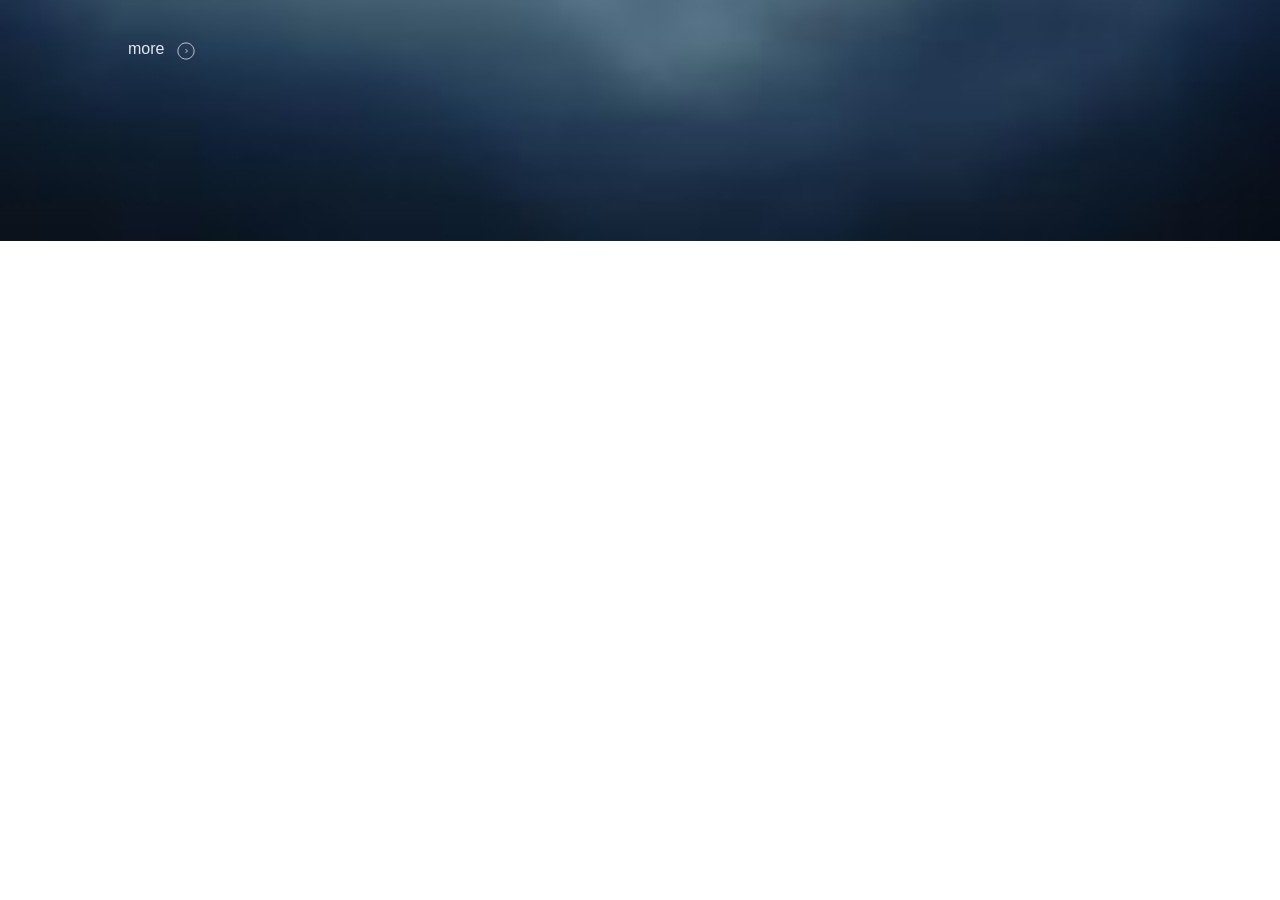
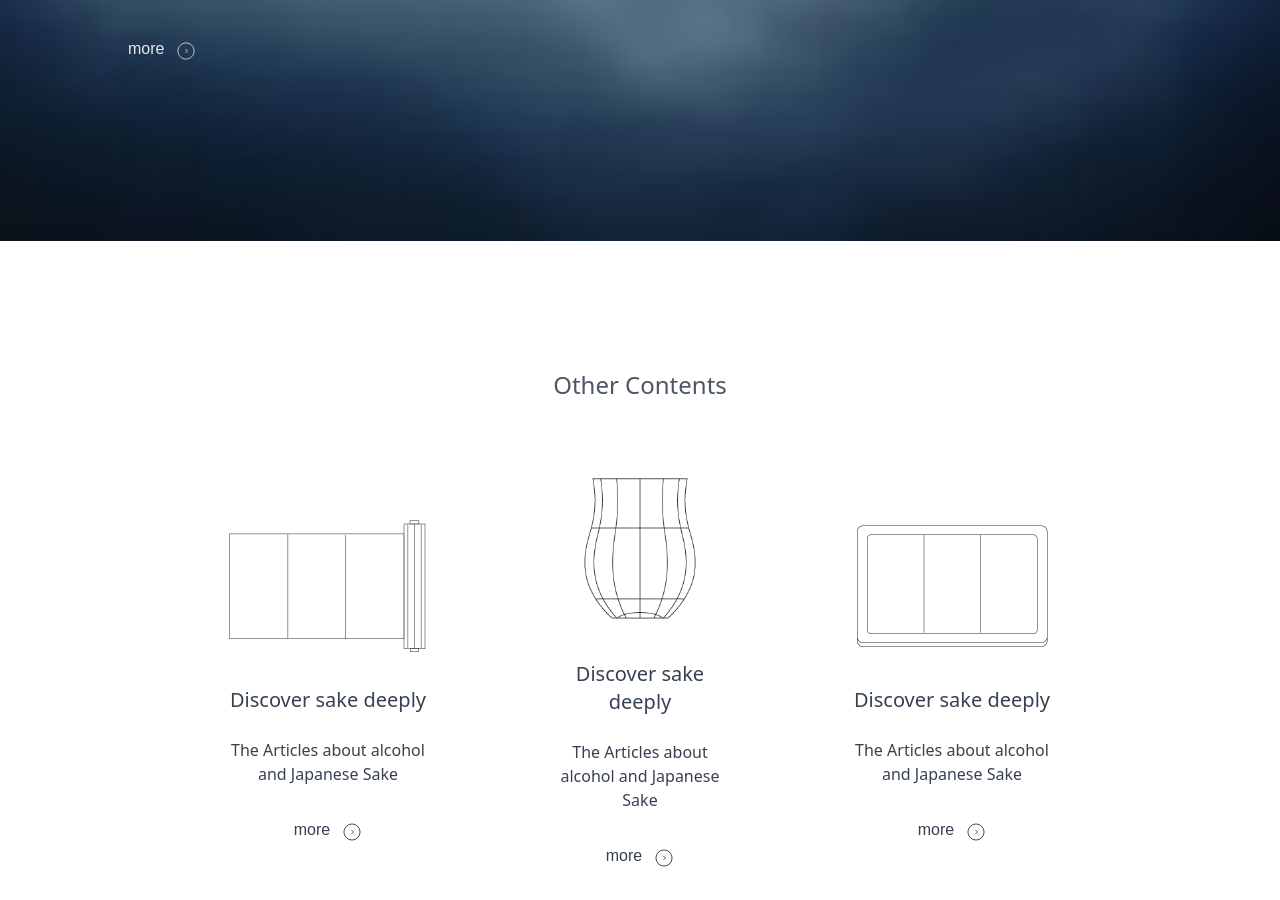
Before and after one commit to Ayumu1995/japanese-sake-website, a website: page index.html in a window 1280 px wide. Shown: the part 3826-4726 px from the top of the page. Before the commit the page ends 4067 px from the top, so only its background shows below. Drawn offline with nearby package versions, Linux system fonts and the light colour scheme; files that its build step writes are made by us from their sources; a web font is replaced by a local one.

Commit message:
Create other contents section

```diff
--- a/index.html
+++ b/index.html
@@ -200,6 +200,7 @@
           </div>
         </div>
       </section>
+
       <section>
         <div class="w-auto h-[600px] bg-[url('../assets/__6_s_2x.jpg')] bg-cover bg-center">
           <div
@@ -224,6 +225,53 @@
           </div>
         </div>
       </section>
+
+      <section>
+        <h4 class="text-center text-2xl text-gray-600 mt-32 mb-12">Other Contents</h4>
+        <div
+          class="flex flex-col desktop:flex-row justify-center items-center gap-14 desktop:gap-28"
+        >
+          <div class="w-[210px] flex flex-col items-center">
+            <img src="./assets/left.png" alt="left-img" />
+            <h5 class="mb-6 text-xl text-center text-gray-700">Discover sake deeply</h5>
+            <p class="text-gray-700 text-center">The Articles about alcohol and Japanese Sake</p>
+            <div class="my-8">
+              <a
+                href="#"
+                class="w-52 tablet:w-60 flex justify-center gap-3 text-gray-700 font-tsukimi"
+                >more
+                <img src="./assets/arrow-circle-r.svg" alt="arrow-to-other-page" class="w-5 pt-1" />
+              </a>
+            </div>
+          </div>
+          <div class="w-[190px] mt-5 flex flex-col items-center">
+            <img src="./assets/middle.png" alt="left-img" class="mb-8 w-[150px]" />
+            <h5 class="mb-6 text-xl text-center text-gray-700">Discover sake deeply</h5>
+            <p class="text-gray-700 text-center">The Articles about alcohol and Japanese Sake</p>
+            <div class="my-8">
+              <a
+                href="#"
+                class="w-52 tablet:w-60 flex justify-center gap-3 text-gray-700 font-tsukimi"
+                >more
+                <img src="./assets/arrow-circle-r.svg" alt="arrow-to-other-page" class="w-5 pt-1" />
+              </a>
+            </div>
+          </div>
+          <div class="w-[210px] flex flex-col items-center">
+            <img src="./assets/right.png" alt="left-img" />
+            <h5 class="mb-6 text-xl text-center text-gray-700">Discover sake deeply</h5>
+            <p class="text-gray-700 text-center">The Articles about alcohol and Japanese Sake</p>
+            <div class="my-8">
+              <a
+                href="#"
+                class="w-52 tablet:w-60 flex justify-center gap-3 text-gray-700 font-tsukimi"
+                >more
+                <img src="./assets/arrow-circle-r.svg" alt="arrow-to-other-page" class="w-5 pt-1" />
+              </a>
+            </div>
+          </div>
+        </div>
+      </section>
     </main>
   </body>
 </html>
```
Also changed, not shown: assets/left.png (added), assets/middle.png (added), assets/right.png (added).
